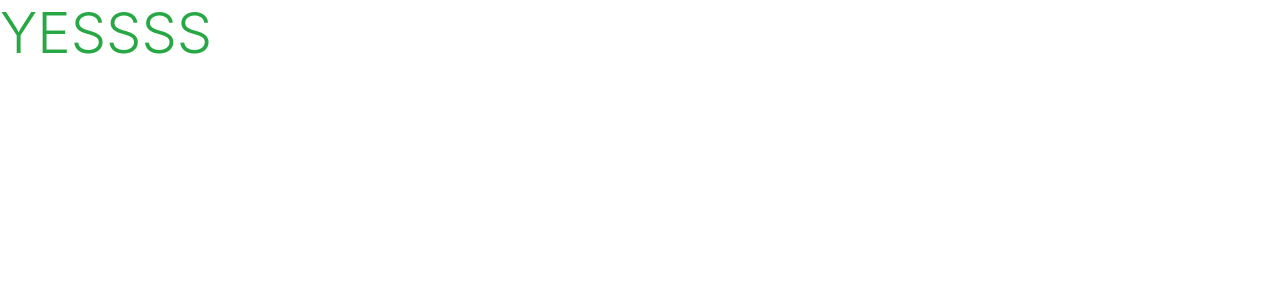
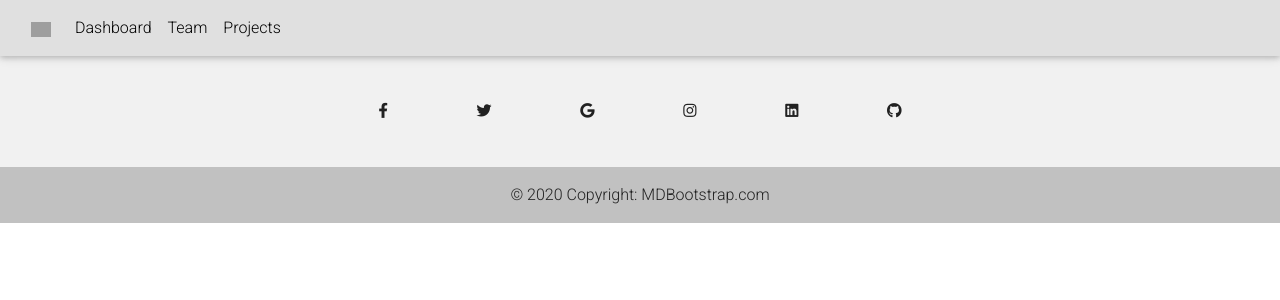
Before and after one commit to paullally/kindness, a Django app: page / in a window 1280 px wide. Shown: the top 300 px of the page. Run offline with Django 4.2, Linux system fonts and the light colour scheme; some libraries are stand-ins or nearby versions; grey boxes are pictures that could not be loaded.

Commit message:
add static folder and base header and footer

```diff
--- a/home/templates/home/index.html
+++ b/home/templates/home/index.html
@@ -2,5 +2,4 @@
 {% load static %}
 
 {% block content %}
-<h1 class="display-4 text-success">YESSSS</h1>
 {% endblock %}
--- a/templates/base.html
+++ b/templates/base.html
@@ -2,51 +2,191 @@
 
 <!doctype html>
 <html lang="en">
+
   <head>
 
     {% block meta %}
-        <meta http-equiv="X-UA-Compatible" content="ie=edge">
-        <meta charset="utf-8">
-        <meta name="viewport" content="width=device-width, initial-scale=1, shrink-to-fit=no">
+    <meta http-equiv="X-UA-Compatible" content="ie=edge">
+    <meta charset="utf-8">
+    <meta name="viewport" content="width=device-width, initial-scale=1, shrink-to-fit=no">
     {% endblock %}
 
     {% block extra_meta %}
     {% endblock %}
 
     {% block corecss %}
-        <link rel="stylesheet" href="https://stackpath.bootstrapcdn.com/bootstrap/4.4.1/css/bootstrap.min.css" integrity="sha384-Vkoo8x4CGsO3+Hhxv8T/Q5PaXtkKtu6ug5TOeNV6gBiFeWPGFN9MuhOf23Q9Ifjh" crossorigin="anonymous">
+    <!-- Font Awesome -->
+    <link rel="stylesheet" href="https://use.fontawesome.com/releases/v5.8.2/css/all.css">
+    <!-- Google Fonts -->
+    <link rel="stylesheet" href="https://fonts.googleapis.com/css?family=Roboto:300,400,500,700&display=swap">
+    <!-- Bootstrap core CSS -->
+    <link href="https://cdnjs.cloudflare.com/ajax/libs/twitter-bootstrap/4.5.0/css/bootstrap.min.css" rel="stylesheet">
+    <!-- Material Design Bootstrap -->
+    <link href="https://cdnjs.cloudflare.com/ajax/libs/mdbootstrap/4.19.0/css/mdb.min.css" rel="stylesheet">
+    <link rel="stylesheet" href="{% static 'css/base.css' %}">
     {% endblock %}
 
     {% block extra_css %}
     {% endblock %}
 
     {% block corejs %}
-        <script src="https://code.jquery.com/jquery-3.4.1.slim.min.js" integrity="sha384-J6qa4849blE2+poT4WnyKhv5vZF5SrPo0iEjwBvKU7imGFAV0wwj1yYfoRSJoZ+n" crossorigin="anonymous"></script>
-        <script src="https://cdn.jsdelivr.net/npm/popper.js@1.16.0/dist/umd/popper.min.js" integrity="sha384-Q6E9RHvbIyZFJoft+2mJbHaEWldlvI9IOYy5n3zV9zzTtmI3UksdQRVvoxMfooAo" crossorigin="anonymous"></script>
-        <script src="https://stackpath.bootstrapcdn.com/bootstrap/4.4.1/js/bootstrap.min.js" integrity="sha384-wfSDF2E50Y2D1uUdj0O3uMBJnjuUD4Ih7YwaYd1iqfktj0Uod8GCExl3Og8ifwB6" crossorigin="anonymous"></script>
+    <!-- JQuery -->
+    <script src="https://cdnjs.cloudflare.com/ajax/libs/jquery/3.5.1/jquery.min.js"></script>
+    <!-- Bootstrap tooltips -->
+    <script src="https://cdnjs.cloudflare.com/ajax/libs/popper.js/1.14.4/umd/popper.min.js"></script>
+    <!-- Bootstrap core JavaScript -->
+    <script src="https://cdnjs.cloudflare.com/ajax/libs/twitter-bootstrap/4.5.0/js/bootstrap.min.js"></script>
+    <!-- MDB core JavaScript -->
+    <script src="https://cdnjs.cloudflare.com/ajax/libs/mdbootstrap/4.19.0/js/mdb.min.js"></script>
+    <!-- Stripe JavaScript -->
+    <script src="https://js.stripe.com/v3/"></script>
     {% endblock %}
 
     {% block extra_js %}
     {% endblock %}
 
     <title>Kindness {% block extra_title %}{% endblock %}</title>
+    <!-- Favicon -->
+
   </head>
+
   <body>
-    <header class="container-fluid fixed-top"></header>
-
-    {% if messages %}
-        <div class="message-container"></div>
-    {% endif %}
+    <header class="container-fluid"></header>
 
     {% block page_header %}
     {% endblock %}
+    <!-- Navbar -->
+<nav class="navbar navbar-expand-lg navbar-light bg-light">
+  <!-- Container wrapper -->
+  <div class="container-fluid">
+    <!-- Toggle button -->
+    <button
+      class="navbar-toggler"
+      type="button"
+      data-mdb-toggle="collapse"
+      data-mdb-target="#navbarSupportedContent"
+      aria-controls="navbarSupportedContent"
+      aria-expanded="false"
+      aria-label="Toggle navigation"
+    >
+      <i class="fas fa-bars"></i>
+    </button>
 
-    {% block content %}
-    {% endblock %}
+    <!-- Collapsible wrapper -->
+    <div class="collapse navbar-collapse" id="navbarSupportedContent">
+      <!-- Navbar brand -->
+      <a class="navbar-brand mt-2 mt-lg-0" href="#">
+        <img
+          src="https://mdbcdn.b-cdn.net/img/logo/mdb-transaprent-noshadows.webp"
+          height="15"
+          alt="MDB Logo"
+          loading="lazy"
+        />
+      </a>
+      <!-- Left links -->
+      <ul class="navbar-nav me-auto mb-2 mb-lg-0">
+        <li class="nav-item">
+          <a class="nav-link" href="#">Dashboard</a>
+        </li>
+        <li class="nav-item">
+          <a class="nav-link" href="#">Team</a>
+        </li>
+        <li class="nav-item">
+          <a class="nav-link" href="#">Projects</a>
+        </li>
+      </ul>
+      <!-- Left links -->
+    </div>
+    <!-- Collapsible wrapper -->
 
+
+  </div>
+  <!-- Container wrapper -->
+</nav>
+<!-- Navbar -->
+    <main class="main-container">
+      {% if messages %}
+      {% for message in messages %}
+      <h3 class="is-hidden"> {{ message }}</h3>
+      {% endfor %}
+      {% endif %}
+
+      {% block content %}
+      {% endblock %}
+
+    </main>
+    <footer class="text-center text-white" style="background-color: #f1f1f1;">
+      <!-- Grid container -->
+      <div class="container pt-4">
+        <!-- Section: Social media -->
+        <section class="mb-4">
+          <!-- Facebook -->
+          <a
+            class="btn btn-link btn-floating btn-lg text-dark m-1"
+            href="#!"
+            role="button"
+            data-mdb-ripple-color="dark"
+            ><i class="fab fa-facebook-f"></i
+          ></a>
+
+          <!-- Twitter -->
+          <a
+            class="btn btn-link btn-floating btn-lg text-dark m-1"
+            href="#!"
+            role="button"
+            data-mdb-ripple-color="dark"
+            ><i class="fab fa-twitter"></i
+          ></a>
+
+          <!-- Google -->
+          <a
+            class="btn btn-link btn-floating btn-lg text-dark m-1"
+            href="#!"
+            role="button"
+            data-mdb-ripple-color="dark"
+            ><i class="fab fa-google"></i
+          ></a>
+
+          <!-- Instagram -->
+          <a
+            class="btn btn-link btn-floating btn-lg text-dark m-1"
+            href="#!"
+            role="button"
+            data-mdb-ripple-color="dark"
+            ><i class="fab fa-instagram"></i
+          ></a>
+
+          <!-- Linkedin -->
+          <a
+            class="btn btn-link btn-floating btn-lg text-dark m-1"
+            href="#!"
+            role="button"
+            data-mdb-ripple-color="dark"
+            ><i class="fab fa-linkedin"></i
+          ></a>
+          <!-- Github -->
+          <a
+            class="btn btn-link btn-floating btn-lg text-dark m-1"
+            href="#!"
+            role="button"
+            data-mdb-ripple-color="dark"
+            ><i class="fab fa-github"></i
+          ></a>
+        </section>
+        <!-- Section: Social media -->
+      </div>
+      <!-- Grid container -->
+
+      <!-- Copyright -->
+      <div class="text-center text-dark p-3" style="background-color: rgba(0, 0, 0, 0.2);">
+        © 2020 Copyright:
+        <a class="text-dark" href="https://mdbootstrap.com/">MDBootstrap.com</a>
+      </div>
+      <!-- Copyright -->
+    </footer>
     {% block postloadjs %}
     {% endblock %}
 
+  </body>
 
-  </body>
 </html>
```
